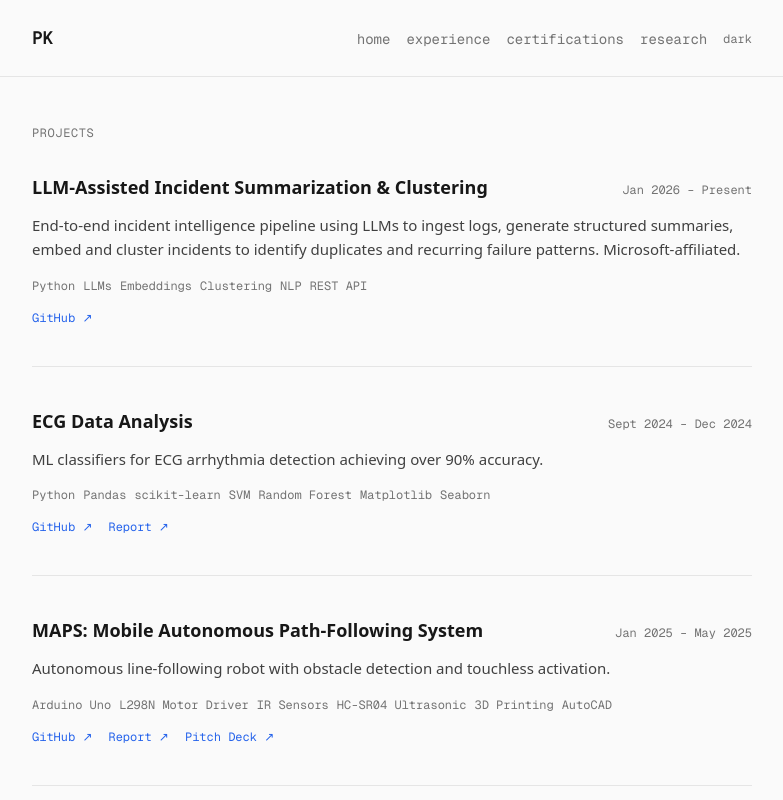
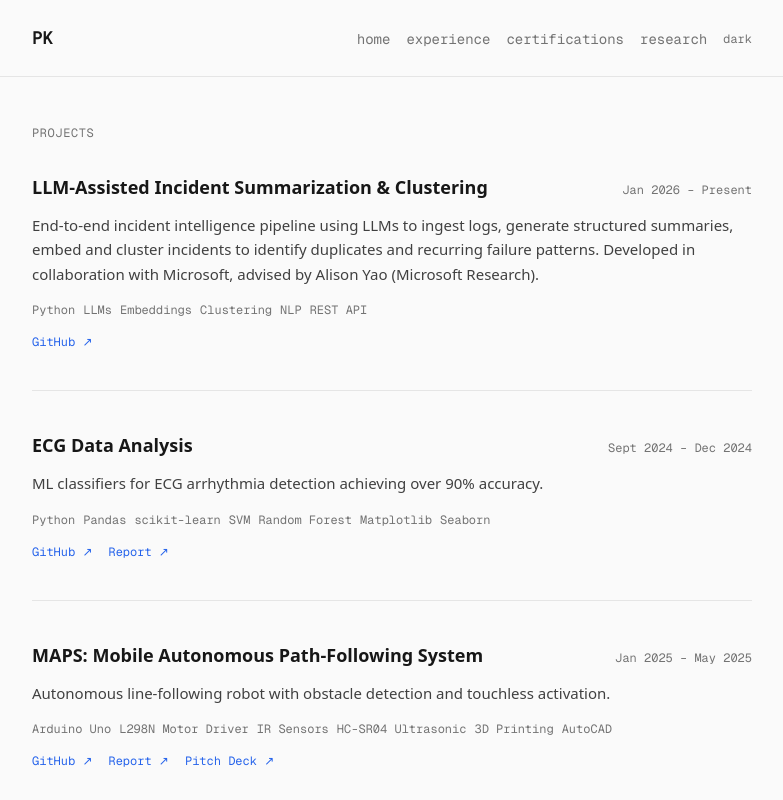
Before and after one commit to parthnkheni/parth_portfolio, a Next.js app: page /projects in a window 1280 px wide. Shown: the top 800 px of the page, without its empty margins (248-1031 px from the left). Built offline with nearby package versions, Linux system fonts and the light colour scheme.

Commit message:
Add Microsoft affiliation to LLM incident pipeline project

```diff
--- a/app/data/site.ts
+++ b/app/data/site.ts
@@ -217,9 +217,9 @@ export const site: {
       title: "LLM-Assisted Incident Summarization & Clustering",
       date: "Jan 2026 – Present",
       blurb:
-        "End-to-end incident intelligence pipeline using LLMs to ingest logs, generate structured summaries, embed and cluster incidents to identify duplicates and recurring failure patterns. Microsoft-affiliated.",
+        "End-to-end incident intelligence pipeline using LLMs to ingest logs, generate structured summaries, embed and cluster incidents to identify duplicates and recurring failure patterns. Developed in collaboration with Microsoft, advised by Alison Yao (Microsoft Research).",
       overview:
-        "Built an end-to-end incident intelligence pipeline that ingests large-scale system/application logs, generates structured incident summaries with LLMs, embeds summaries, and clusters incidents to identify duplicates and recurring failure patterns. Includes a backend service and lightweight UI/API to explore incidents and clusters.",
+        "Built an end-to-end incident intelligence pipeline that ingests large-scale system/application logs, generates structured incident summaries with LLMs, embeds summaries, and clusters incidents to identify duplicates and recurring failure patterns. Includes a backend service and lightweight UI/API to explore incidents and clusters. Developed in collaboration with Microsoft, advised by Alison Yao (Microsoft Research).",
       tech: ["Python", "LLMs", "Embeddings", "Clustering", "NLP", "REST API"],
       highlights: [
         "Built an end-to-end incident intelligence pipeline: ingest large-scale system/application logs, generate structured incident summaries with LLMs, embed summaries, and cluster incidents to identify duplicates and recurring failure patterns",
```
